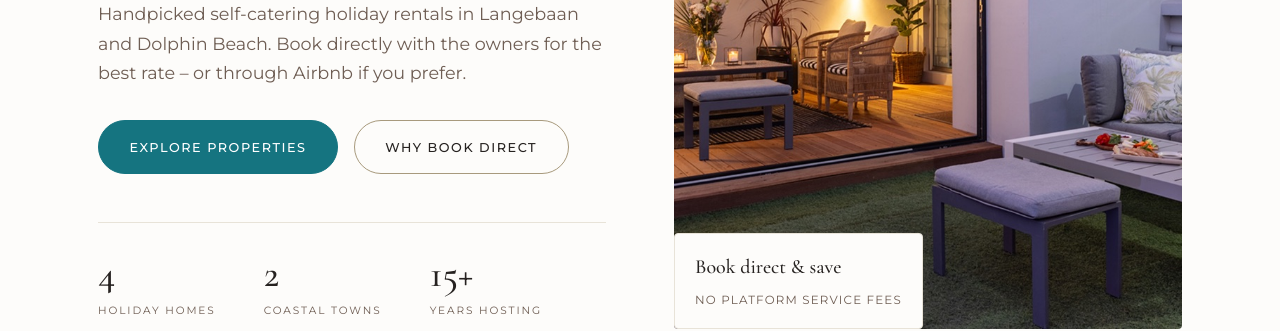
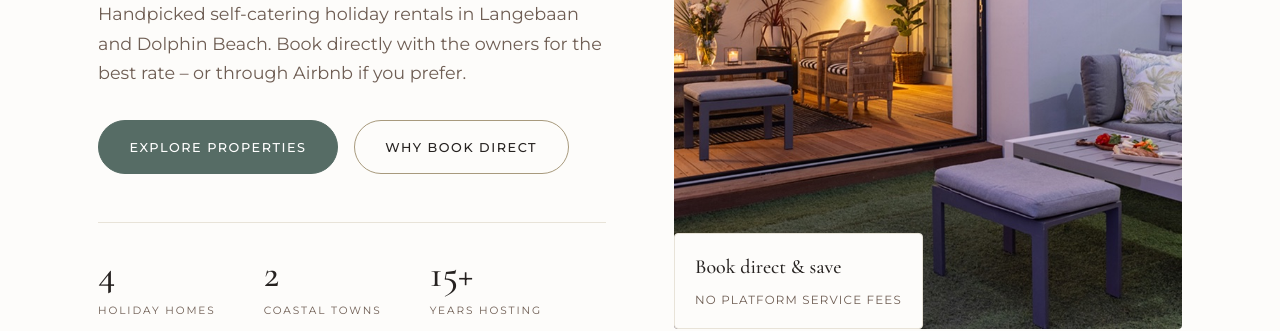
Before and after one commit to louise1work-cyber/atlantic-accommodation, a plain HTML site: page index.html in a window 1280 px wide. Shown: the part 487-818 px from the top of the page. Drawn offline with nearby package versions, Linux system fonts and the light colour scheme.

Commit message:
Recolour brand to sage-teal (#647D75) and swap in the new favicon
Louise supplied the exact colour (HEX/RGB/CMYK all cross-checked,
same colour) with instructions to replace it everywhere. Since the
site actually had two teal families — the flat background/footer
teal and a separate, differently-named "terracotta" button teal —
confirmed with Louise this should be a full recolour, not just the
background. Derives a tonal ramp from the same hue/saturation as
#647D75 for buttons, hovers, and pale tints, rechecking WCAG contrast
for each (documented in the CSS comment) rather than flattening
everything to one flat, low-contrast shade.

logo-deep.png recoloured pixel-for-pixel (alpha channel preserved
exactly); logo-white.png needed no change. Old inline-SVG favicon
(also the old teal) replaced across all 8 pages with Louise's new
artwork.

```diff
--- a/assets/css/style.css
+++ b/assets/css/style.css
@@ -1,29 +1,35 @@
 /* ============================================================
    Atlantic Accommodation — coastal estate
-   Teal, on cream.
+   Sage-teal, on cream.
    Palette adapted from westrocklangebaan.co.za (a Langebaan
    property development, not a competitor); through several
    revisions since — navy (2026-07-17), Desert Adobe charcoal/
-   terracotta (2026-07-18), and now a single teal family
-   (2026-07-24), landed on after a local sample + live iteration.
+   terracotta (2026-07-18), a single bright-teal family
+   (2026-07-24), and now a muted sage-teal, #647D75, supplied
+   directly by Louise (2026-09-08) as the brand colour going
+   forward — replaces every teal shade below, buttons included.
    ============================================================ */
 
 :root {
-  /* Teal palette, 2026-07-24. Background/cream tones unchanged from Desert
-     Adobe throughout. Every combo re-checked for WCAG AA contrast, not just
-     eyeballed — note plain white BODY text (not headings) on --deep/--deep-2
-     sits at 3.81:1, just under the formal 4.5:1 AA target though still
-     easily readable; large headings (3:1 threshold) are unaffected. */
-  --deep:      #3b8f8f;   /* teal — dark sections, CTA band, footer (all unified to one shade) */
-  --deep-2:    #3b8f8f;   /* same as --deep — footer intentionally matches the CTA band now */
+  /* Sage-teal palette, 2026-09-08. #647D75 (Louise's supplied brand colour —
+     HEX/RGB/CMYK all cross-checked, same colour) is the anchor; --terracotta*
+     (kept the old variable names so nothing downstream has to change) are
+     the same hue/saturation at different lightness, not a separate colour,
+     so buttons and backgrounds now read as one consistent identity instead
+     of two different teals. Every combo re-checked for WCAG AA contrast:
+     white BODY text on --deep/--deep-2 sits at 4.44:1 (better than the old
+     palette's 3.81:1, still just under the formal 4.5:1 AA target for small
+     text — large headings (3:1 threshold) are unaffected, same as before). */
+  --deep:      #647D75;   /* sage-teal — dark sections, CTA band, footer (all unified to one shade) */
+  --deep-2:    #647D75;   /* same as --deep — footer intentionally matches the CTA band now */
   --slate:     #a89a7d;   /* decorative-only accent, dusty sand-sage — too light for body text */
   --slate-deep:#726240;   /* text-safe sand-sage accent, 5.11:1 on cream */
   --slate-pale:#f6f4ee;   /* pale sand-sage panel */
   --slate-line:#ece8df;   /* hairline */
-  --terracotta:      #157480;   /* brighter teal — CTA/button fills; white text 5.47:1 */
-  --terracotta-dark: #0F5C66;   /* CTA hover, deeper teal, white text 7.66:1 */
-  --terracotta-pale: #e9f5f4;   /* pale teal tint */
-  --terracotta-glow: #DFF7F2;   /* lightened again for the new brighter shared bg — 4.64:1 vs deep/deep-2 */
+  --terracotta:      #566C65;   /* darker sage-teal — CTA/button fills; white text 5.65:1 */
+  --terracotta-dark: #445550;   /* CTA hover, deeper sage-teal, white text 7.90:1 */
+  --terracotta-pale: #E8EDEB;   /* pale sage-teal tint */
+  --terracotta-glow: #F1F4F3;   /* light accent/icon colour on the dark sage-teal bg — 4.00:1 vs deep/deep-2 */
 
   --ink:       #262220;   /* headings — near-black adobe brown */
   --ink-soft:  #39312d;   /* body copy, 10.95:1 on cream */
```
Also changed, not shown: contact.html (+1 -1 lines), index.html (+1 -1 lines), payment-cancelled.html (+1 -1 lines), payment-success.html (+1 -1 lines), properties.html (+1 -1 lines), properties/apartment.html (+1 -1 lines), properties/beach-cottage.html (+1 -1 lines), properties/seaview-dolphin-beach.html (+1 -1 lines), README.md, assets/img/favicon.png (added), assets/img/logo-deep.png.
